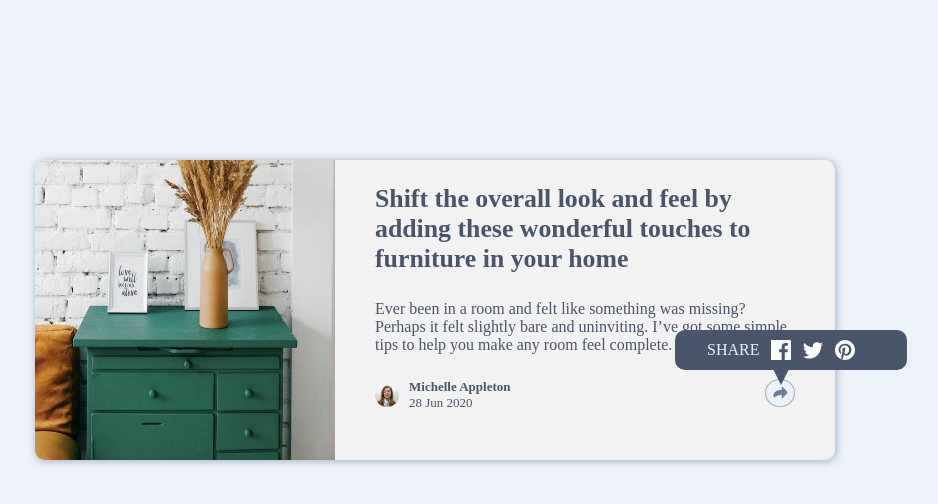
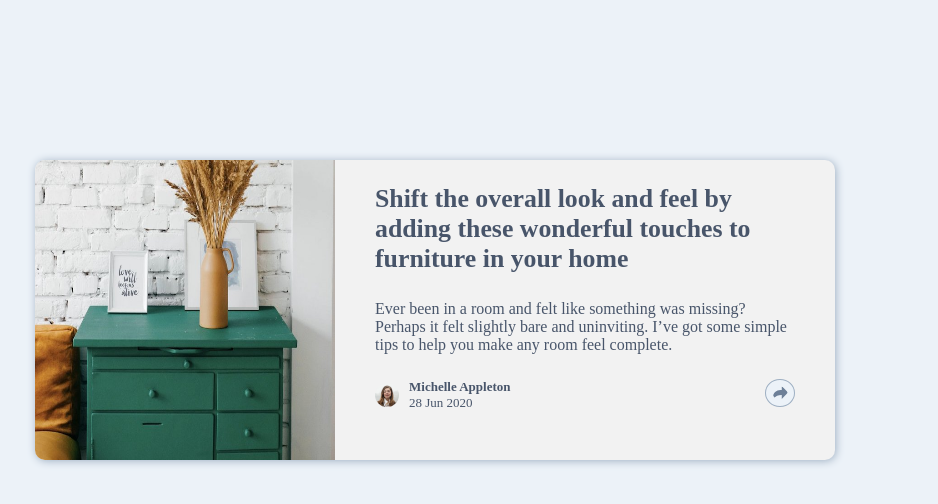
Before and after one commit to BCEESAY10/article-preview-component, a plain HTML site: page index.html in a window 1280 px wide. Shown: the whole page, without its empty margins (205-1143 px from the left). Drawn offline with Linux system fonts and the light colour scheme.

Commit message:
hide the socials

```diff
--- a/index.html
+++ b/index.html
@@ -39,7 +39,7 @@
         </aside>
       </footer>
     </section>
-    <aside class="social">
+    <aside class="social hide">
       <div class="left">
         <p class="share-text">Share</p>
         <img src="images/icon-facebook.svg" alt="Facebook">
--- a/style.css
+++ b/style.css
@@ -107,7 +107,7 @@ footer figure figcaption{
     color: var(--light-grayish-blue);
 }
 
-.hide{
+.social.hide{
     display: none;
 }
 .triangle{
@@ -149,7 +149,7 @@ footer figure figcaption{
         display: none;
     }
     .triangle {
-        display: block;
+        /* display: block; */
         width: 0;
         height: 0;
         border-left: 10px solid transparent;
```
